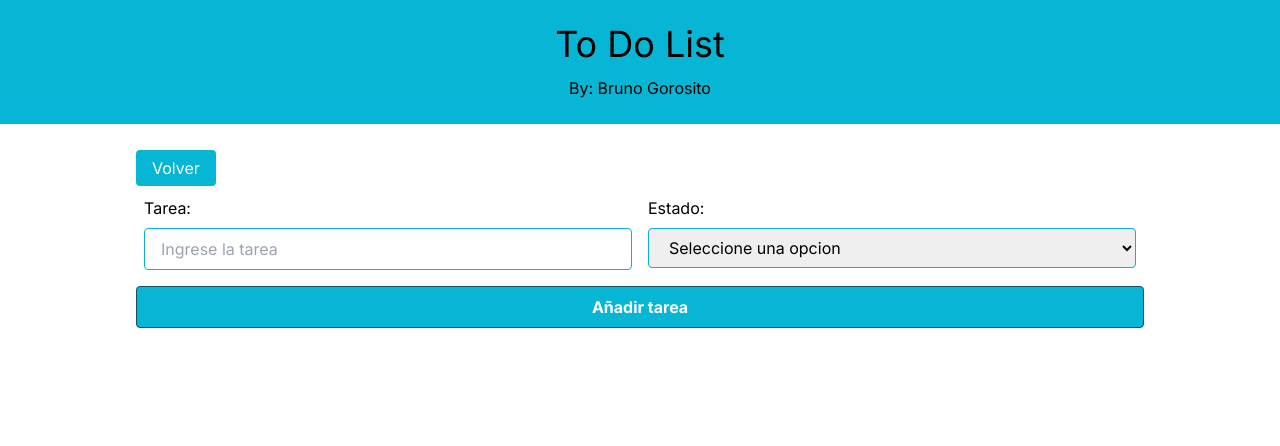
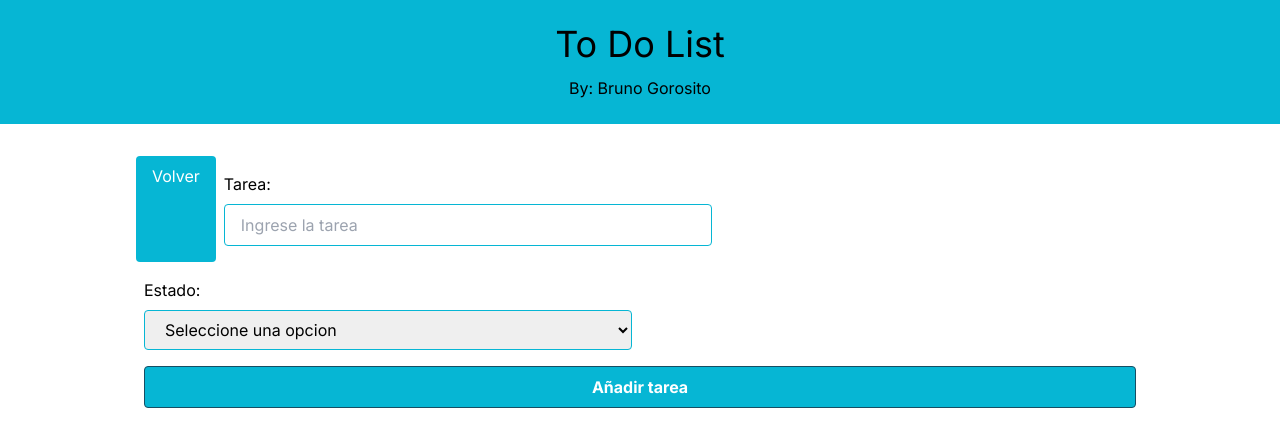
Before and after one commit to bruno-gorosito/prueba-next, a Next.js app: page /new-task in a window 1280 px wide. Shown: the top 446 px of the page. Built offline with nearby package versions, Linux system fonts and the light colour scheme.

Commit message:
con datos cargados de bd

```diff
--- a/app/new-task/page.js
+++ b/app/new-task/page.js
@@ -37,14 +37,15 @@ const Page = () => {
     return(
         <>
         <div className="max-w-5xl mx-auto mt-8 lg:px-2 relative">
-            <Link
-            href="/"
-            className="w-auto bg-cyan-500 py-2 px-4 rounded text-white"
-            >Volver</Link>
+
             <form
                 className="flex flex-row flex-wrap"
                 onSubmit={sendNewTask}
             >
+                <Link
+                href="/"
+                className="w-auto bg-cyan-500 py-2 px-4 rounded text-white"
+                >Volver</Link>
                 <div className="my-4 px-2 w-full md:w-1/2">
                     <label className="block mb-2">
                         Tarea:
@@ -73,7 +74,7 @@ const Page = () => {
                 </div>
                 <button
                     type="submit"
-                    className="border rounded border-cyan-900 text-white font-bold py-2 px-4 w-full bg-cyan-500 ease-linear transition-all hover:bg-cyan-800"
+                    className="border rounded border-cyan-900 text-white font-bold py-2 px-4 mx-2 w-full bg-cyan-500 ease-linear transition-all hover:bg-cyan-800"
                 >Añadir tarea</button>
             </form>
         </div>
--- a/app/page.js
+++ b/app/page.js
@@ -26,7 +26,7 @@ export default function Home() {
 
   return (
     <>
-      <div className="max-w-5xl mx-auto flex flex-col text-center mt-8">
+      <div className="max-w-5xl mx-auto flex flex-col px-4 text-center mt-8 ">
       <Link
             href="/new-task"
             className="w-auto bg-cyan-500 py-2 px-4 rounded text-white"
```
